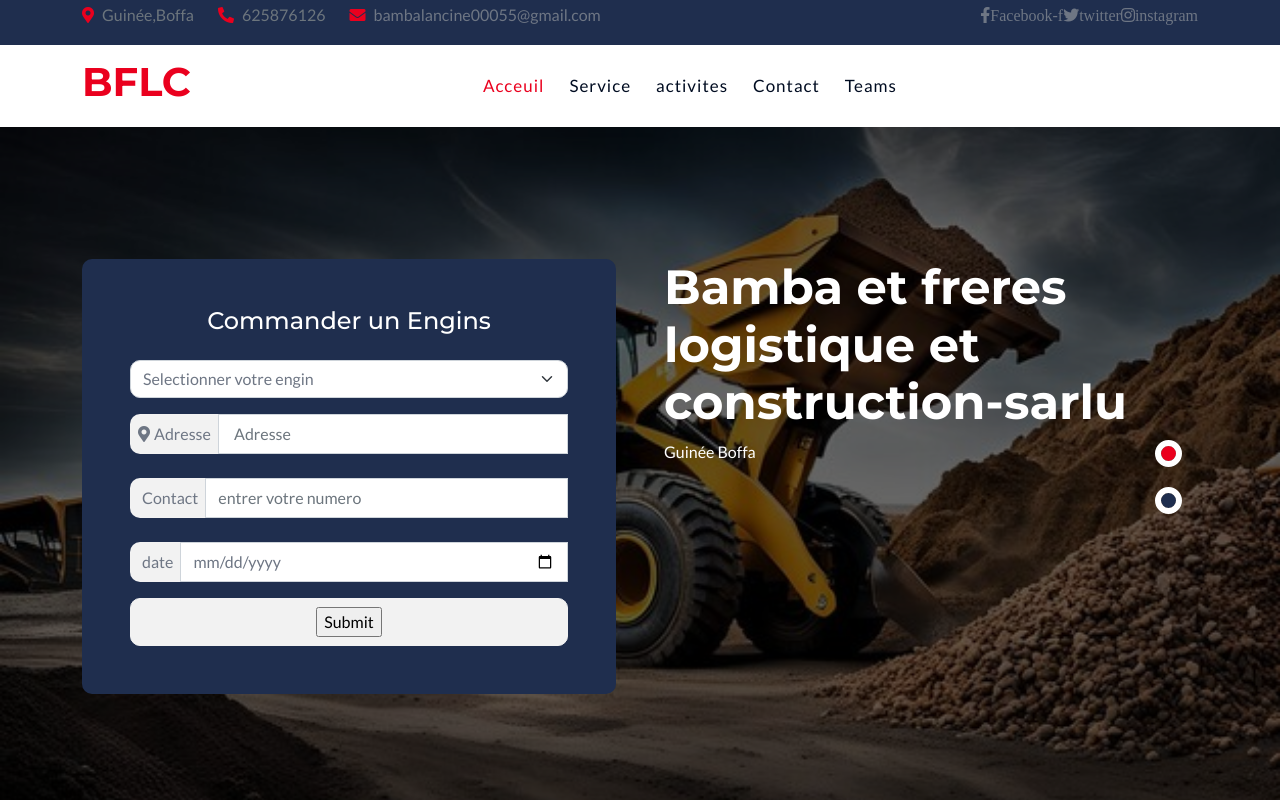
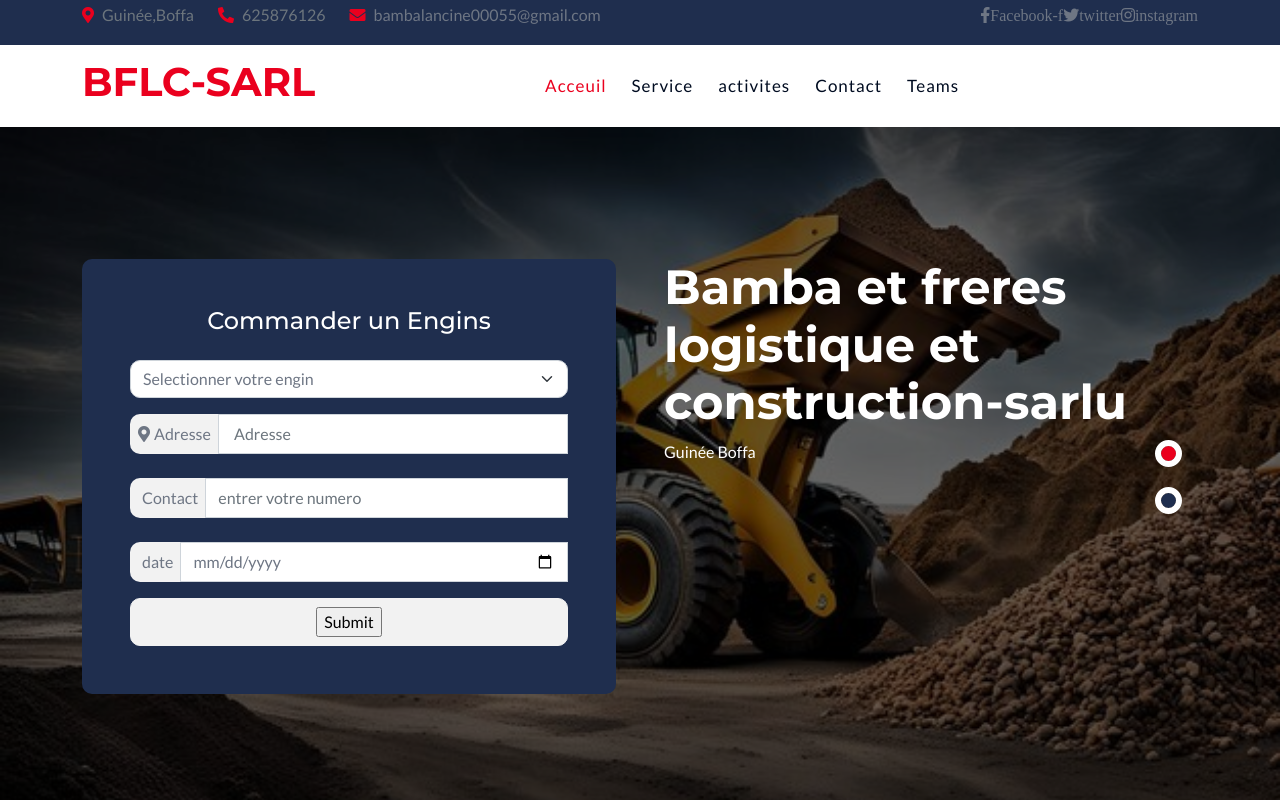
Before and after one commit to Maladho224/projetbflc, a plain HTML site: page index.html in a window 1280 px wide. Shown: the top 800 px of the page. Drawn offline with nearby package versions, Linux system fonts and the light colour scheme; some icons are missing.

Commit message:
Update index.html
Modifications de l’index

```diff
--- a/index.html
+++ b/index.html
@@ -69,7 +69,7 @@
             <div class="container">
                 <nav class="navbar navbar-expand-lg navbar-light">
                     <a href="" class="navbar-brand p-0">
-                        <h1 class="display-6 text-primary">BFLC</h1>
+                        <h1 class="display-6 text-primary">BFLC-SARL</h1>
                         <!-- <img src="img/logo.png" alt="Logo"> -->
                     </a>
                     <button class="navbar-toggler" type="button" data-bs-toggle="collapse" data-bs-target="#navbarCollapse">
```
